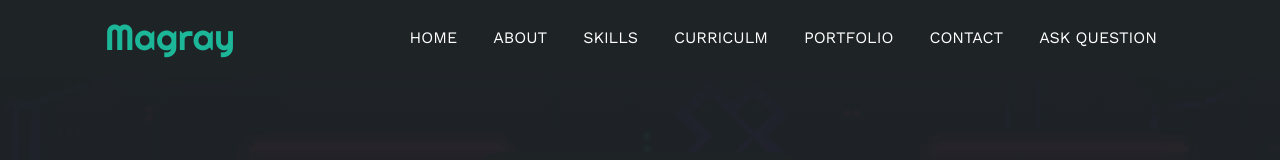
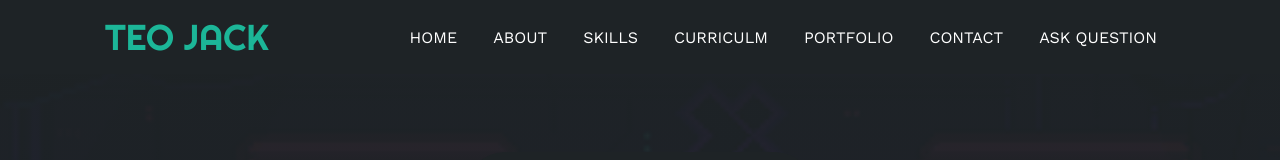
Before and after one commit to MagreyTheCode/Portfolio1400, a plain HTML site: page index.html in a window 1280 px wide. Shown: the top 160 px of the page. Drawn offline with nearby package versions, Linux system fonts and the light colour scheme.

Commit message:
Second v joke

```diff
--- a/index.html
+++ b/index.html
@@ -13,7 +13,7 @@
   <div class="container-header ">
   	<header>
   		<div class="logo">
-  			<a href="#">Magray</a>
+  			<a href="#">TEO JACK</a>
   		</div>
   		<nav id="nav" class="responsive">
   		<div id="progress-bar"></div> <!--S C R O L L    B A R    P R O G R E S S I O N -->
```
